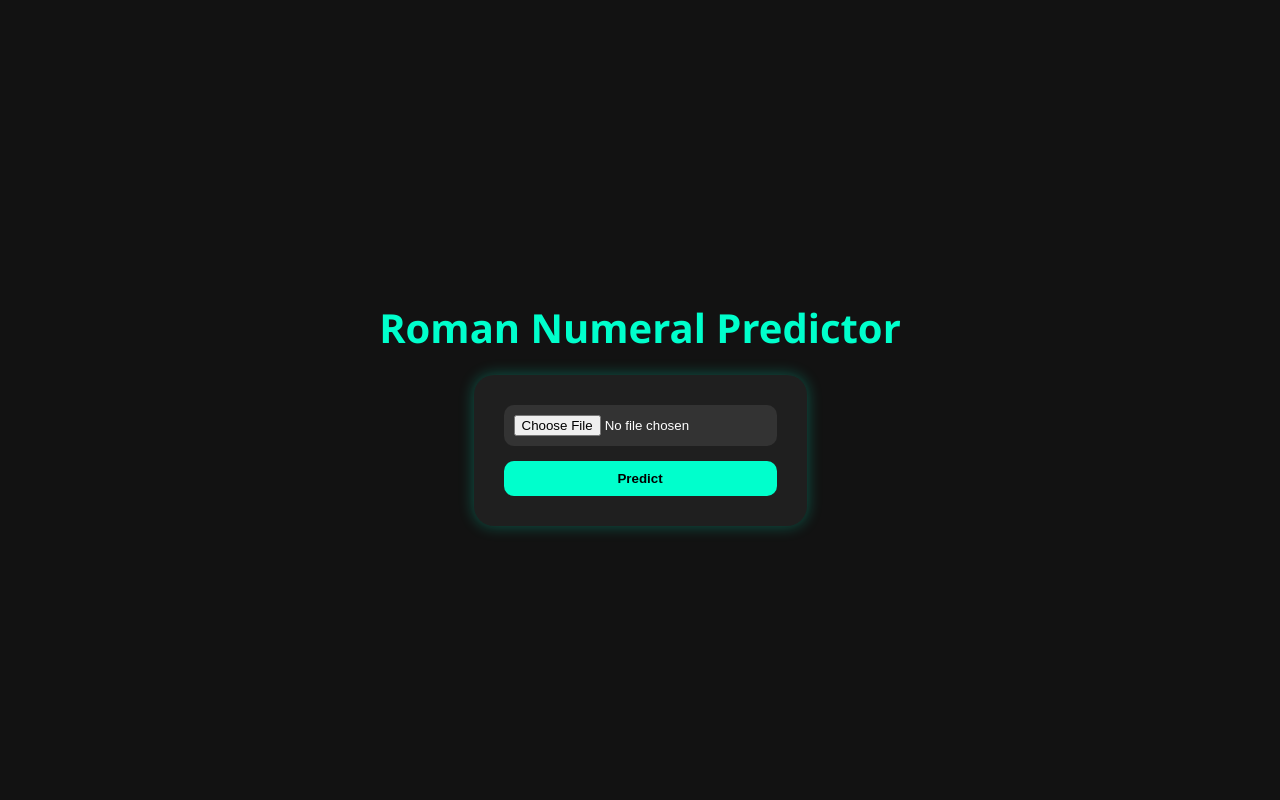
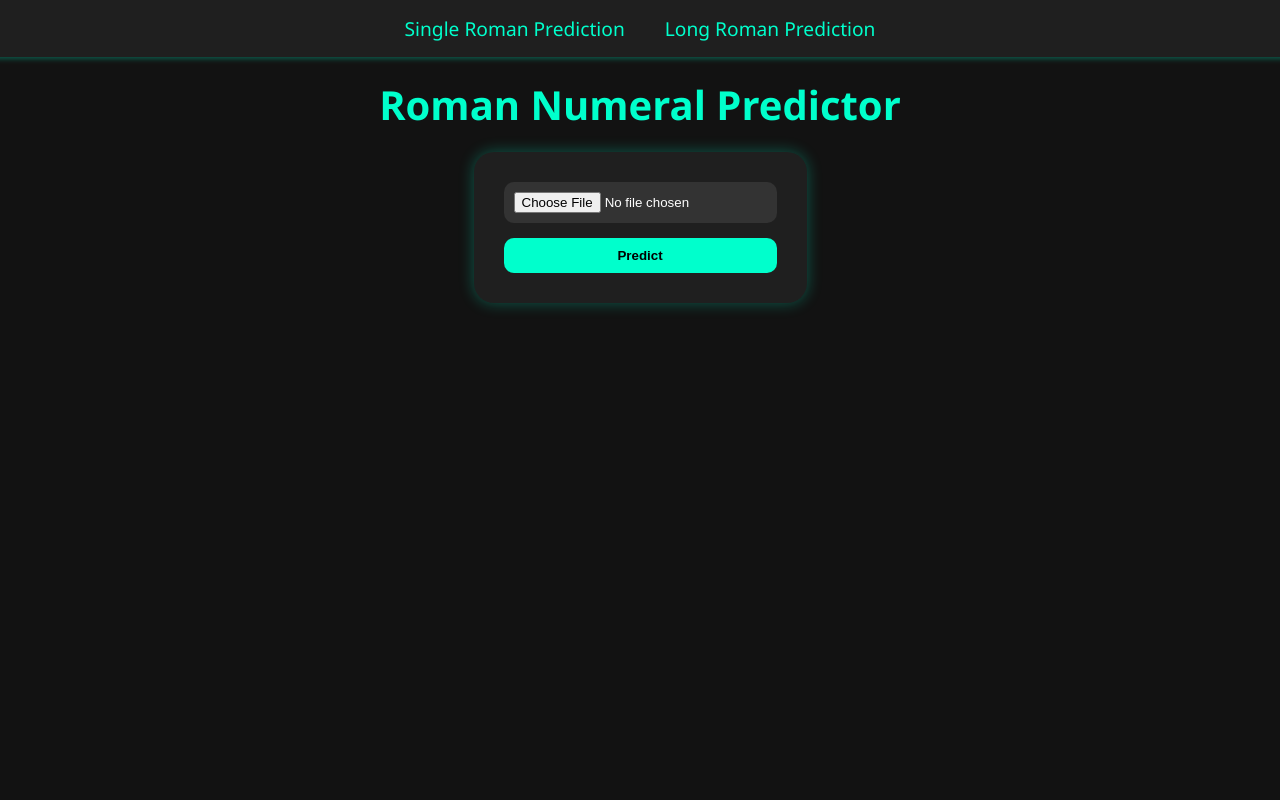
Before and after one commit to Muhammad-Hashir-55/Roman_Numeral_Prediction, a Flask app: page / in a window 1280 px wide. Run offline with Flask 3, Linux system fonts and the light colour scheme; parts of the project's set-up code (start-up, migrations or seed data) failed here and were passed over.

Commit message:
Update index.html

```diff
--- a/templates/index.html
+++ b/templates/index.html
@@ -1,28 +1,3 @@
-<!-- <!DOCTYPE html>
-<html lang="en">
-<head>
-    <meta charset="UTF-8">
-    <title>Image Predictor</title>
-    <link rel="stylesheet" href="{{ url_for('static', filename='css/styles.css') }}">
-    <link rel="stylesheet" href="https://cdnjs.cloudflare.com/ajax/libs/animate.css/4.1.1/animate.min.css"/>
-</head>
-<body>
-    <div class="container animate__animated animate__fadeIn">
-        <h1 class="title">Upload an Image</h1>
-        <form method="POST" enctype="multipart/form-data">
-            <input type="file" name="image" accept="image/*" required>
-            <button type="submit">Predict</button>
-        </form>
-
-        {% if filename %}
-            <div class="result">
-                <h2>Prediction: {{ prediction }}</h2>
-                <img src="{{ url_for('static', filename='uploads/' + filename) }}" alt="Uploaded Image">
-            </div>
-        {% endif %}
-    </div>
-</body>
-</html> -->
 <!DOCTYPE html>
 <html lang="en">
 <head>
@@ -36,18 +11,36 @@
             font-family: 'Segoe UI', Tahoma, Geneva, Verdana, sans-serif;
             color: #ffffff;
             display: flex;
+            flex-direction: column;
+            align-items: center;
+            min-height: 100vh;
+        }
+
+        .navbar {
+            width: 100%;
+            background-color: #1f1f1f;
+            display: flex;
             justify-content: center;
-            align-items: center;
-            height: 100vh;
-            flex-direction: column;
-            transition: background-color 0.5s ease;
+            padding: 15px;
+            box-shadow: 0 2px 5px rgba(0, 255, 204, 0.3);
+        }
+
+        .navbar a {
+            color: #00ffcc;
+            text-decoration: none;
+            margin: 0 20px;
+            font-size: 1.2rem;
+            transition: color 0.3s ease;
+        }
+
+        .navbar a:hover {
+            color: #00cca3;
         }
 
         h1 {
             font-size: 2.5rem;
-            margin-bottom: 20px;
+            margin: 20px;
             color: #00ffcc;
-            animation: fadeIn 1s ease-in-out;
         }
 
         form {
@@ -61,23 +54,20 @@
             animation: slideUp 1s ease;
         }
 
-        input[type="file"] {
+        input[type="file"],
+        input[type="submit"] {
             background: #333;
             color: #fff;
             padding: 10px;
             border: none;
             border-radius: 10px;
+            cursor: pointer;
         }
 
         input[type="submit"] {
             background: #00ffcc;
             color: #000;
             font-weight: bold;
-            padding: 10px;
-            border: none;
-            border-radius: 10px;
-            cursor: pointer;
-            transition: background 0.3s ease;
         }
 
         input[type="submit"]:hover {
@@ -87,7 +77,6 @@
         .result {
             margin-top: 30px;
             text-align: center;
-            animation: fadeIn 1s ease;
         }
 
         .result img {
@@ -97,11 +86,6 @@
             box-shadow: 0 0 10px #00ffcc;
         }
 
-        @keyframes fadeIn {
-            from { opacity: 0; transform: translateY(-20px); }
-            to { opacity: 1; transform: translateY(0); }
-        }
-
         @keyframes slideUp {
             from { opacity: 0; transform: translateY(30px); }
             to { opacity: 1; transform: translateY(0); }
@@ -109,6 +93,11 @@
     </style>
 </head>
 <body>
+    <div class="navbar">
+        <a href="/">Single Roman Prediction</a>
+        <a href="/gemini">Long Roman Prediction</a>
+    </div>
+
     <h1>Roman Numeral Predictor</h1>
 
     <form action="/predict" method="post" enctype="multipart/form-data">
```
